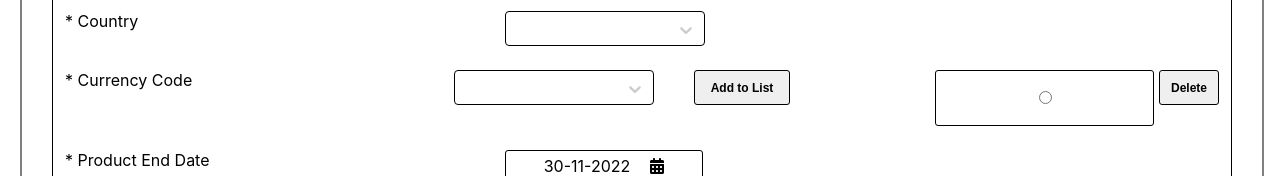
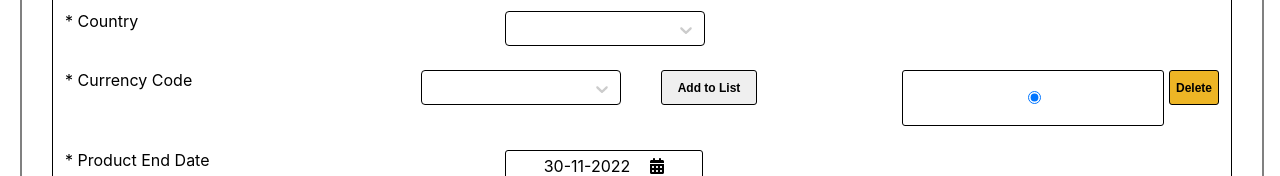
Before and after one commit to priyankaAccolite/react-poc, a React (Create React App) app: page / in a window 1280 px wide. Both pictures are taken after a click on the button "Add to List". Shown: the part 295-471 px from the top of the page. Built offline with nearby package versions, Linux system fonts and the light colour scheme.

Commit message:
radio button component bugfixes

```diff
--- a/src/Components/TextboxWithRadio.jsx
+++ b/src/Components/TextboxWithRadio.jsx
@@ -5,30 +5,31 @@ import { currencyCode } from '../Constants/Constants';
 const TextboxWithRadio = (props) => {
   const [value, setValue] = useState('');
   //console.log("global-array",currencyCode);
-  const [array, setArray] = useState(currencyCode);
+  const [array, setArray] = useState([]);
   const [rerender, Setrerender] = useState(false);
 
   const handleClick = () => {
     if (value != "") {
-      const index = currencyCode.indexOf(value)
-      setArray(currencyCode.splice(index, 1));
-      setValue('');
+      const index = props.currencyCode.indexOf(value)
+      setArray(props.currencyCode.splice(index, 1));
+      Setrerender(!rerender);
     }
+    setValue('');
   };
 
   return (
     <div style={{ display: "flex", flexDirection: "row" }}>
       <div className="viewContainer">
-        {currencyCode.map(val => {
+        {props.currencyCode.map(val => {
           return (
             <div>
-              <input type="radio" value={val} name="value" onChange={e => setValue(e.target.value)} />{val}
+              <input type="radio" id={val} value={val} name="value" checked={value==val?true:false} onChange={e => {setValue(e.target.value)}} />{val}
             </div>
           );
         })}
       </div>
       <div>
-        <input type="button" value="Delete" onClick={handleClick} style={{border:'1px solid black', height:35, borderRadius:3 ,width:60, fontWeight:'bold', fontSize:12}}/>
+        <input type="button" value="Delete" onClick={handleClick} style={{border:'1px solid black', height:35, backgroundColor:"#edb525",borderRadius:3 ,width:50, fontWeight:'bold', fontSize:12}}/>
       </div>
     </div>
   );
--- a/src/Containers/ProductDetails.jsx
+++ b/src/Containers/ProductDetails.jsx
@@ -19,6 +19,7 @@ const ProductDetails = () => {
     //console.log("selected-value",value);
   };
   const handleClick = () => {
+    if(!currencyCode.includes(value))
     currencyCode.push(value);
     Setrerender(!rerender);
     //console.log("global-array",currencyCode);
--- a/src/Styles/textboxWithRadio.css
+++ b/src/Styles/textboxWithRadio.css
@@ -1,10 +1,11 @@
 .viewContainer{
     margin-left:30px;
     margin-right:5px;
+    width: 250px;
     border: solid black 1px;
     border-radius: 3px;
     padding-top:17px;
     padding-bottom:17px;
-    padding-left: 98px;
-    padding-right: 98px;
+    padding-left: 5px;
+    padding-right: 5px;
   }
```
